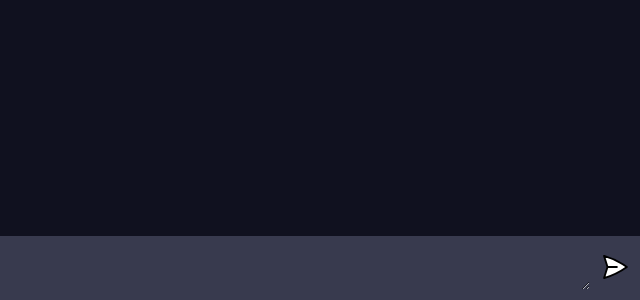
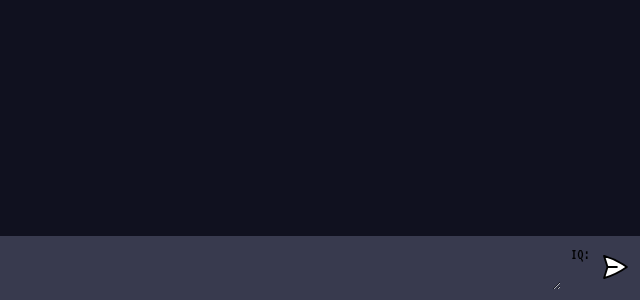
Before and after one commit to oyoops/oyoopsGPT, a website built with Vite: page client/index.html in a window 1280 px wide. Shown: the part 500-800 px from the top of the page, 640-1280 px from the left. Built offline with nearby package versions, Linux system fonts and the light colour scheme.

Commit message:
Second test of Switch IQ

```diff
--- a/client/index.html
+++ b/client/index.html
@@ -18,6 +18,7 @@
 
       <form>
         <textarea name="prompt" rows="1" cols="1" placeholder="Where do babies come from?"></textarea>
+        <label for="switch">IQ:</label>
         <input type="checkbox" id="switch" name="switch" value="150" onchange="updateSwitchValue(this)">
         <button type="submit"><img src="assets/send.svg" /></button>
       </form>
--- a/client/iq_switch.js
+++ b/client/iq_switch.js
@@ -1,9 +1,11 @@
 function updateSwitchValue(elem) {
+    console.log("Called")
     var switchValue = elem.value;
     if (elem.checked) {
       elem.value = "150";
     } else {
       elem.value = "65";
     }
+    console.log("Called -- " + elem.value)
     document.getElementById("switch").value = switchValue;
 };
```
